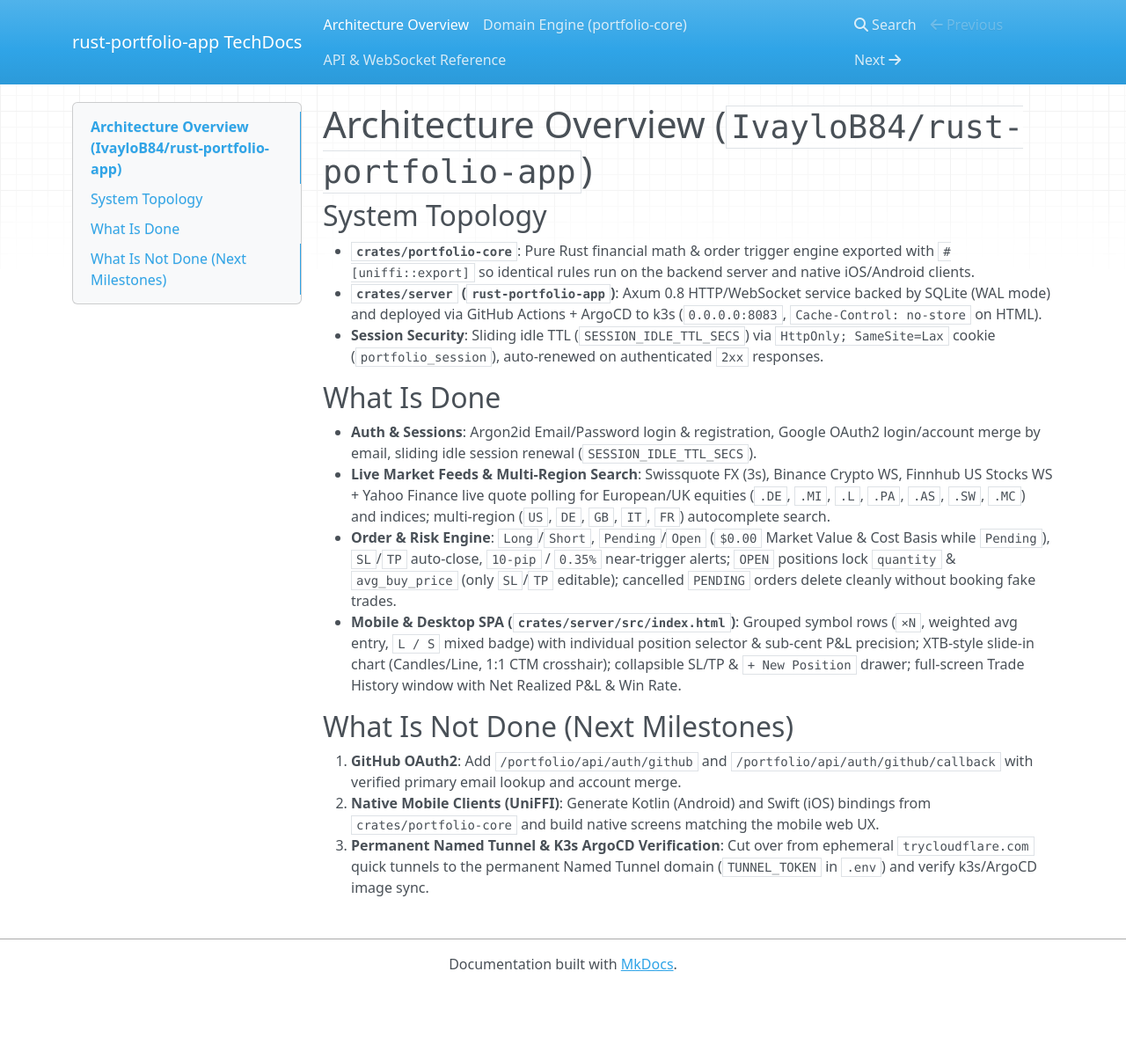
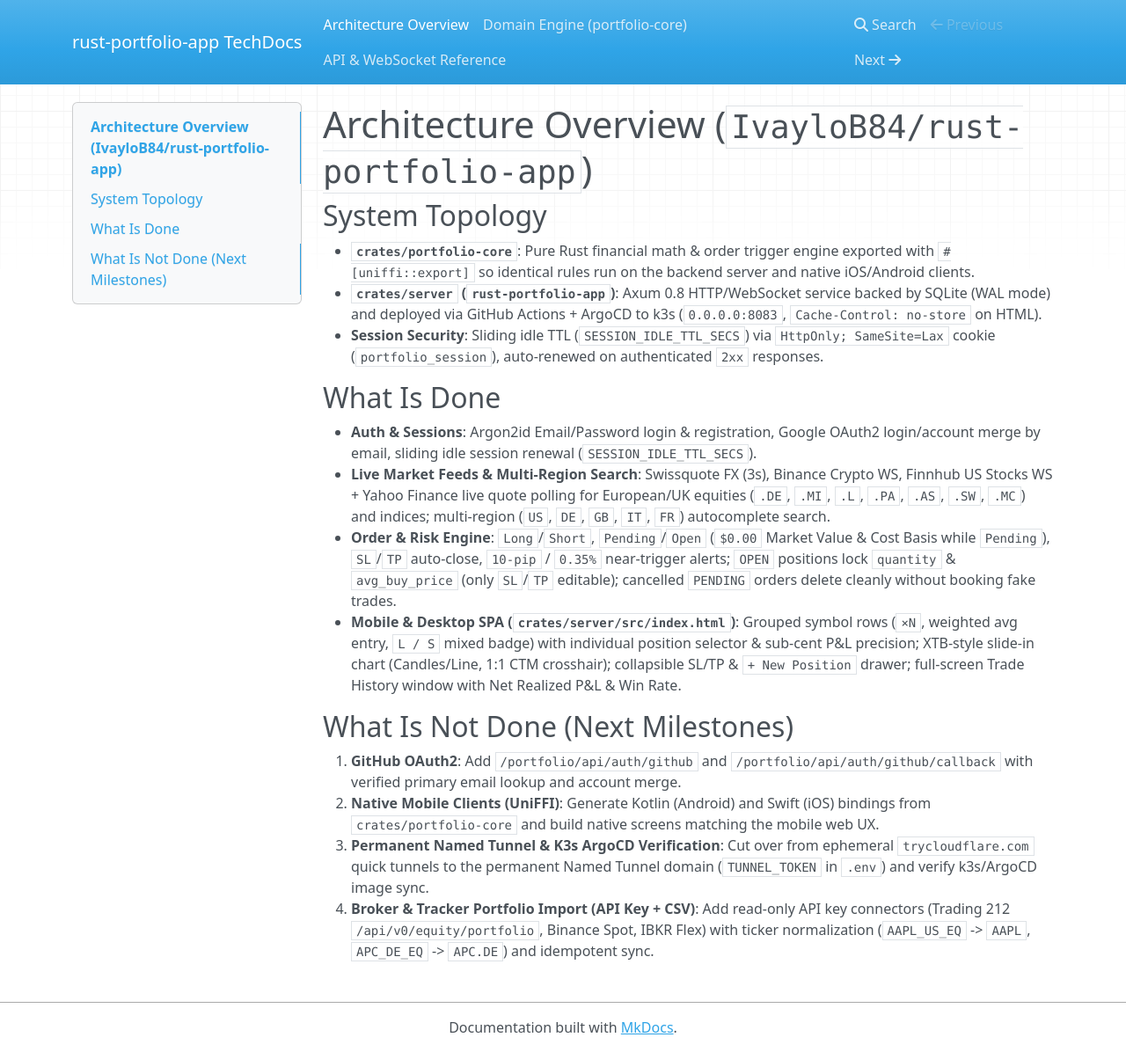
Before and after one commit to IvayloB84/rust-portfolio-app, an MkDocs documentation site: the page built from docs/index.md, in a window 1280 px wide and 1196 px high. Shown: the whole window at 88% size. Built offline with MkDocs 1.6.1, drawn with Linux system fonts in a browser that asks for light colours; nearby versions of some CDN libraries.

Commit message:
docs: add Trading 212 & broker API portfolio import to TODO roadmap

```diff
--- a/docs/index.md
+++ b/docs/index.md
@@ -15,3 +15,4 @@
 1. **GitHub OAuth2**: Add `/portfolio/api/auth/github` and `/portfolio/api/auth/github/callback` with verified primary email lookup and account merge.
 2. **Native Mobile Clients (UniFFI)**: Generate Kotlin (Android) and Swift (iOS) bindings from `crates/portfolio-core` and build native screens matching the mobile web UX.
 3. **Permanent Named Tunnel & K3s ArgoCD Verification**: Cut over from ephemeral `trycloudflare.com` quick tunnels to the permanent Named Tunnel domain (`TUNNEL_TOKEN` in `.env`) and verify k3s/ArgoCD image sync.
+4. **Broker & Tracker Portfolio Import (API Key + CSV)**: Add read-only API key connectors (Trading 212 `/api/v0/equity/portfolio`, Binance Spot, IBKR Flex) with ticker normalization (`AAPL_US_EQ` -> `AAPL`, `APC_DE_EQ` -> `APC.DE`) and idempotent sync.
--- a/docs/project_state.csv
+++ b/docs/project_state.csv
@@ -12,4 +12,5 @@ DONE,UI,Mobile & Desktop SPA,crates/server/src/index.html,"Grouped symbol rows (
 TODO,Auth,GitHub OAuth2,crates/server/src/main.rs,Implement GET /portfolio/api/auth/github & /github/callback with verified primary email lookup and account merge
 TODO,Mobile,Native iOS & Android,crates/portfolio-core,Generate UniFFI Kotlin & Swift bindings and build native mobile apps matching the responsive mobile SPA
 TODO,Infra,Named Tunnel & K3s,k8s/ & .env,Cut over Google OAuth redirect URI to permanent Named Tunnel domain and verify ArgoCD k3s deployment sync
+TODO,Integrations,Broker Import (Trading 212),crates/server/src/main.rs,"Read-only API key import (Trading 212 equity/portfolio, Binance, IBKR Flex + CSV) with ticker mapping & idempotent sync"
 RULE,Gotcha,Workflow Guardrails,Workspace / Chat,Never restart active quick tunnel without updating Google OAuth URI; split hostnames in scripts; keep pastes <45 lines; run cargo fmt + clippy -D warnings + test
```
